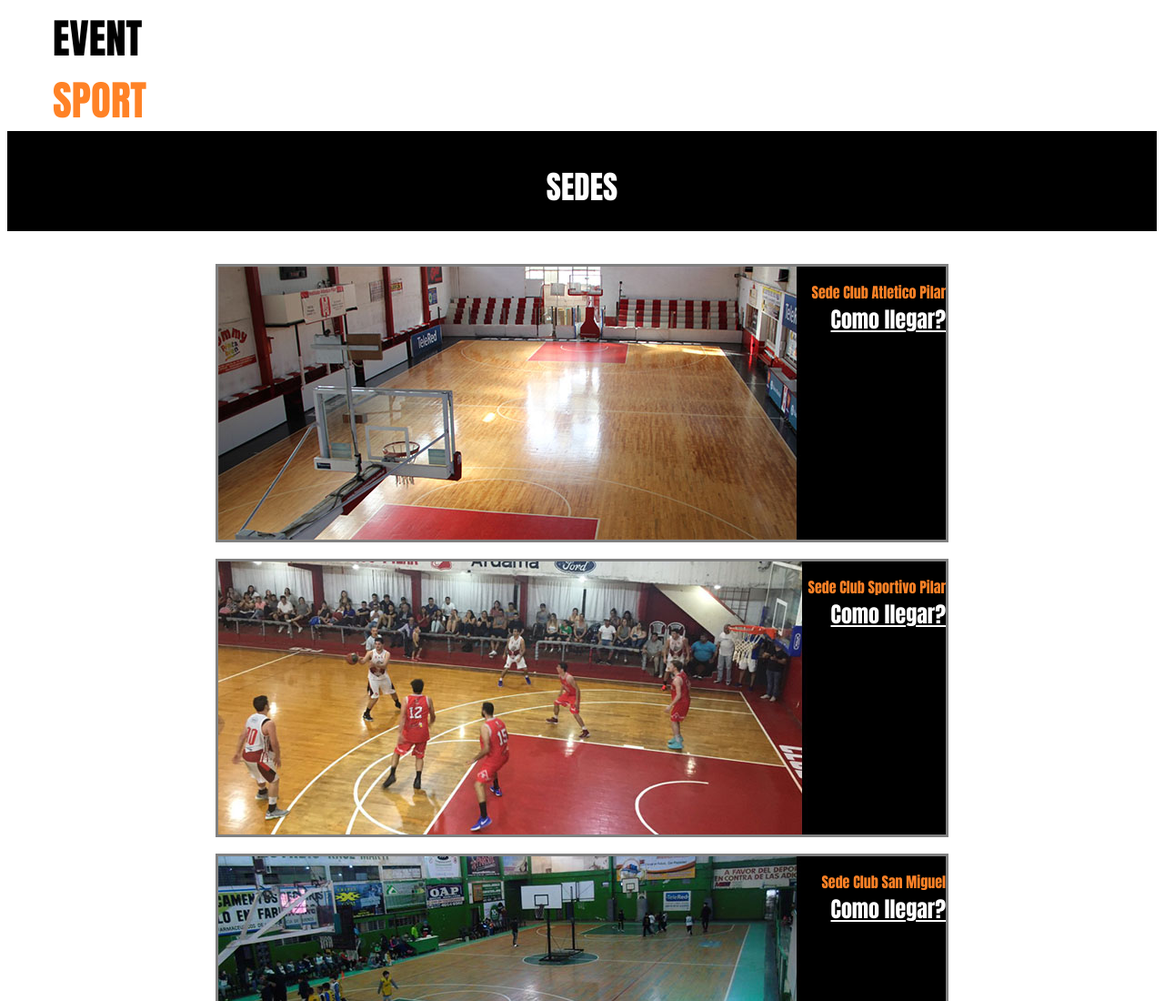
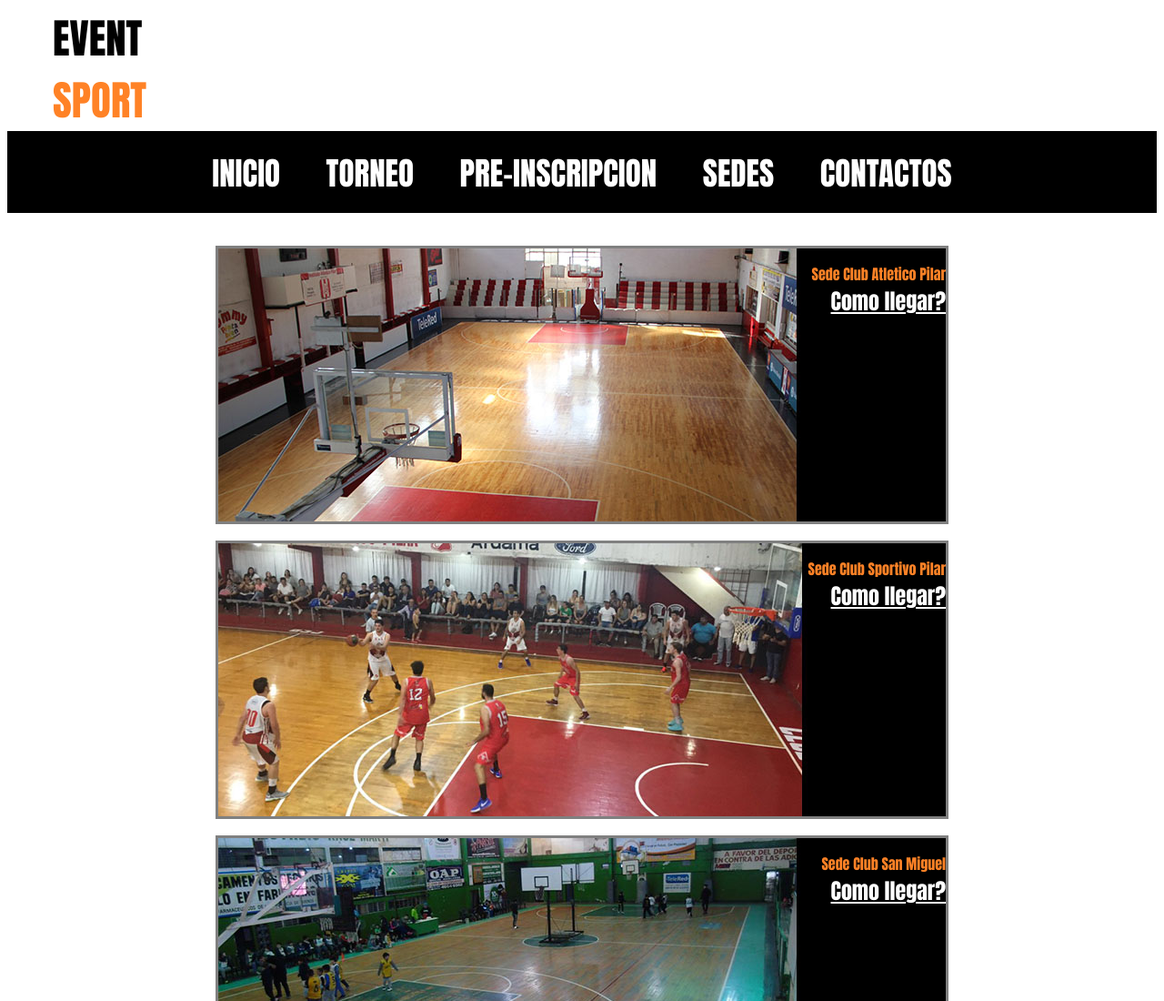
Before and after one commit to Rodriip95/event_sport, a plain HTML site: page sedes.html in a window 1280 px wide. Shown: the top 1100 px of the page at 91% size. Drawn offline with Linux system fonts and the light colour scheme.

Commit message:
Se agrego barra de nav a todos los enlaces

```diff
--- a/sedes.html
+++ b/sedes.html
@@ -10,8 +10,12 @@
 		<a href="index.html" style="text-decoration: none; color: #000000;">
 			EVENT<br><span style="color:  #ff8226;">SPORT</span></a>
 	</div>
-	<nav class="nav_torneo">
-		<p>SEDES</p>
+	<nav class="barra_nav">
+		<a href="index.html">INICIO</a>
+		<a href="torneo1.html">TORNEO</a>
+		<a href="pre_inscripcion.html">PRE-INSCRIPCION</a>
+		<a href="sedes.html">SEDES</a>
+		<a href="contacto.html">CONTACTOS</a>
 	</nav>
 	<br>
 	<br>
```
Also changed, not shown: contacto.html (+6 -2 lines), pre_inscripcion.html (+6 -2 lines), torneo1.html (+6 -2 lines).
